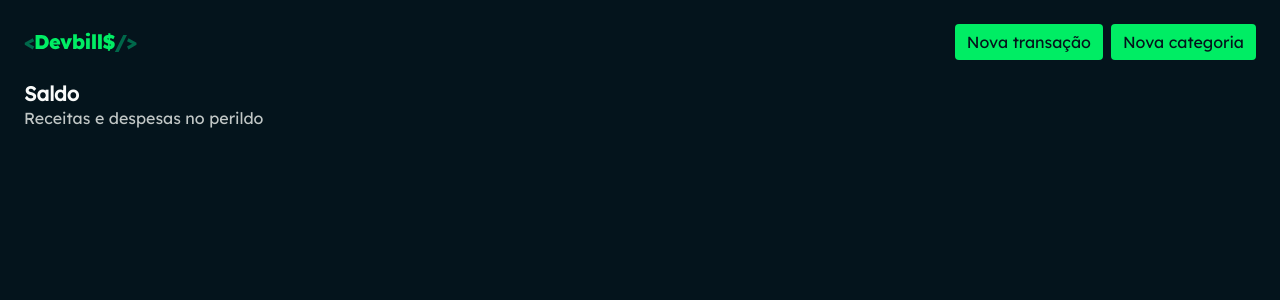
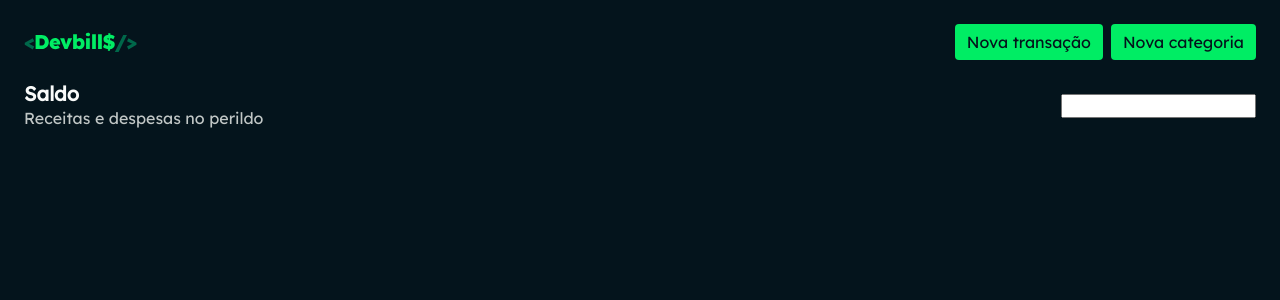
Before and after one commit to fabiosena1436/devbills-front, a React (Vite) app: page / in a window 1280 px wide. Shown: the top 300 px of the page. Built offline with nearby package versions, Linux system fonts and the light colour scheme.

Commit message:
Componente Input e Máscara

```diff
--- /dev/null
+++ b/src/components/input/index.tsx
@@ -0,0 +1,12 @@
+import { Container } from "./styles";
+
+
+
+export function Input(){
+    return(
+        <Container>
+            <label></label>
+            <input type="text" />
+        </Container>
+    )
+}
--- /dev/null
+++ b/src/components/input/styles.ts
@@ -0,0 +1,8 @@
+import {styled} from "styled-components";
+
+export const Container = styled.div`
+    display: flex;
+    flex-direction: column;
+    gap: 0.125rem;
+    width: 100%;
+`
--- a/src/home/index.tsx
+++ b/src/home/index.tsx
@@ -1,4 +1,5 @@
 import { Button } from "../components/button";
+import { Input } from "../components/input";
 import { Logo } from "../components/logo";
 import { Title } from "../components/title";
 import { Filters, Header, Main, Section } from "./styles";
@@ -17,7 +18,10 @@ export function Home() {
             <Main>
                 <Section>
                     <Filters>
-                <Title title="Saldo" subtitle="Receitas e despesas no perildo"/>
+                        <Title title="Saldo" subtitle="Receitas e despesas no perildo" />
+                        <div>
+                            <Input />
+                        </div>
                     </Filters>
                 </Section>
             </Main>
```
Lines whose indentation alone changed are shown as unchanged.
